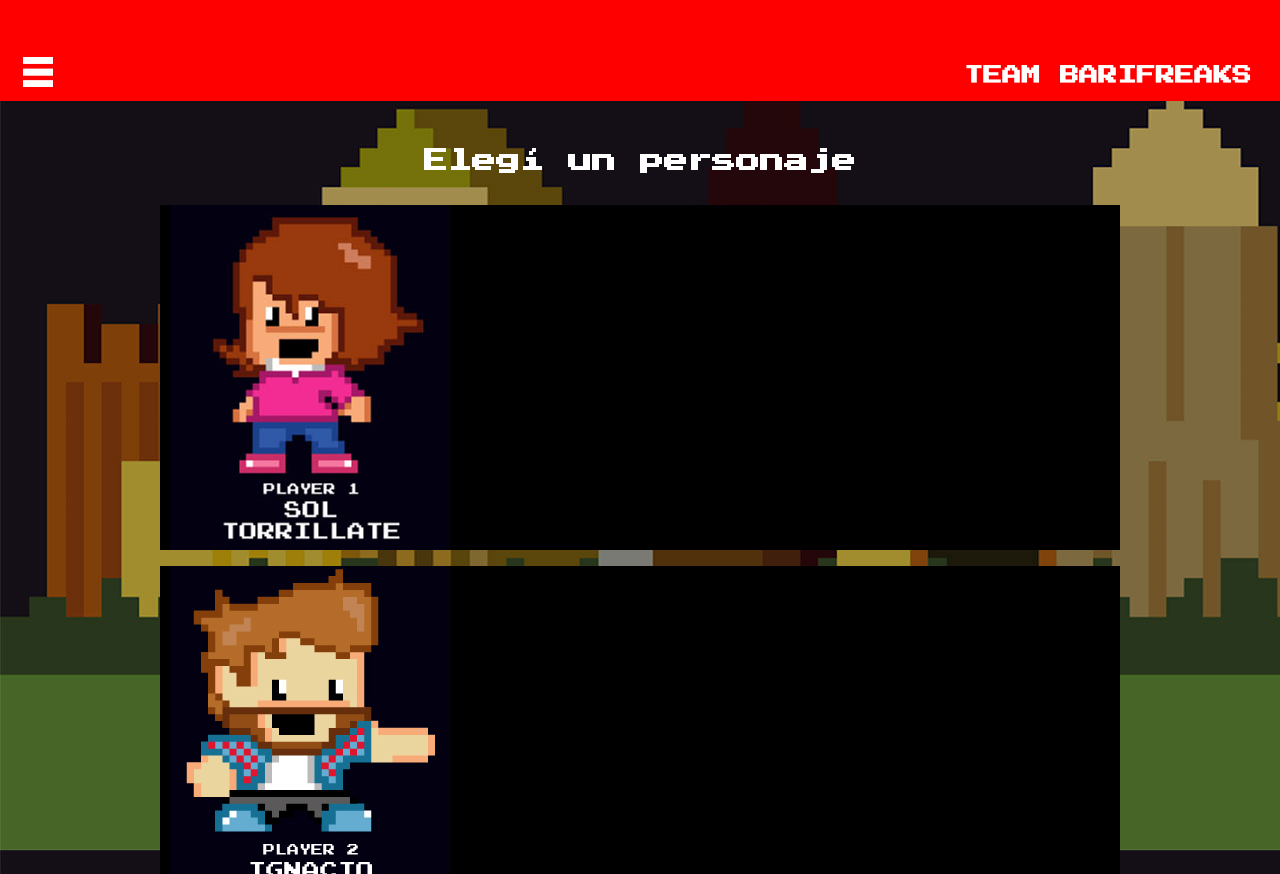
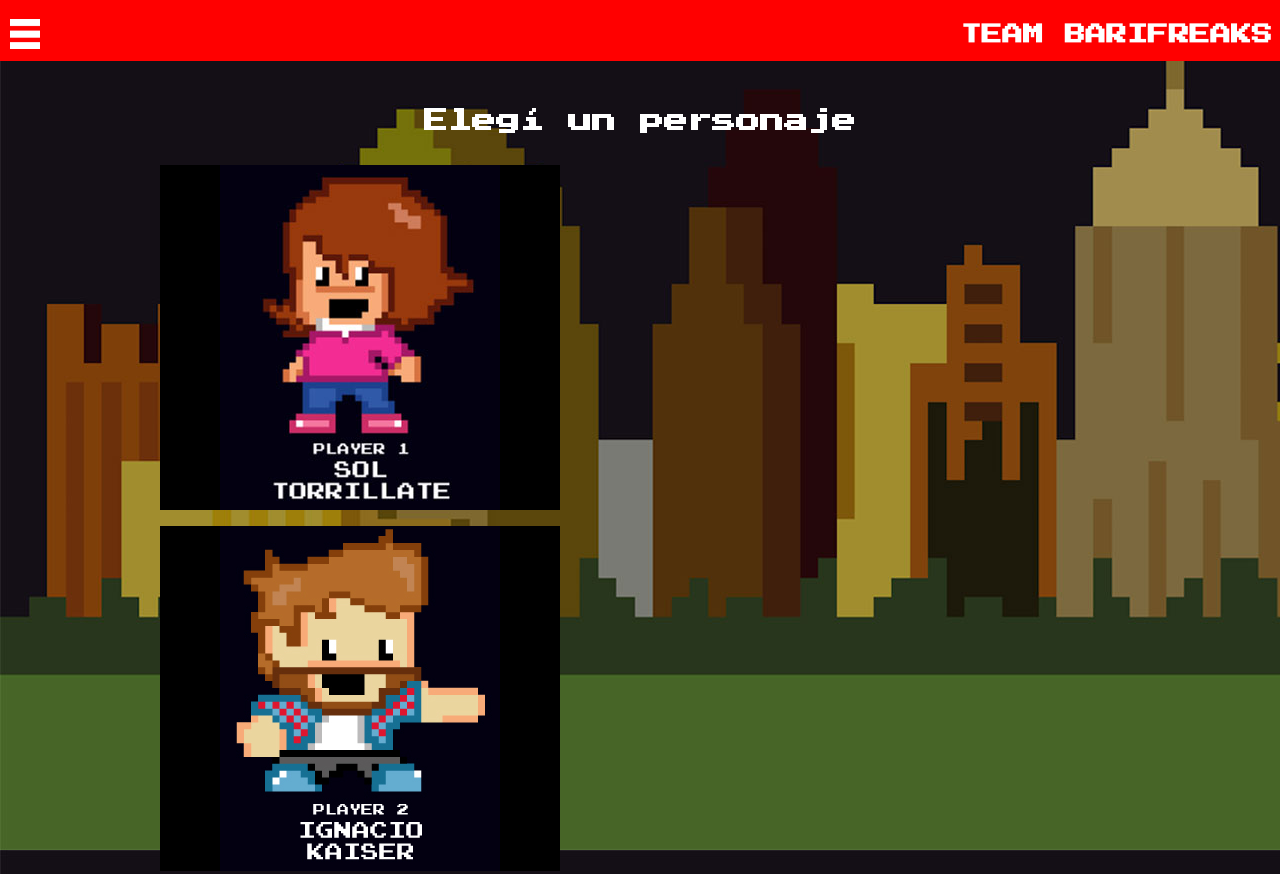
Before and after one commit to nachokaiser/practico2, a plain HTML site: page index.html in a window 1280 px wide. Shown: the top 874 px of the page. Drawn offline with Linux system fonts and the light colour scheme.

Commit message:
modificada barra de navegacion

```diff
--- a/estilos/estilos.css
+++ b/estilos/estilos.css
@@ -23,17 +23,21 @@ header{
 }
 
  header h1{
-  position: relative;
+  position: inline;
   text-align: right;
   font-family: 'Press Start 2P', sans-serif;
-  font-size: 1.2em;
+  font-size: 1.3em;
+  margin-top: -.4em;
+  margin-right: .2em;
   color: #fff;
   right: 25px;
  }
 
  #menu{
-   position: relative;
-   top: 25px;
+   position: inline;
+   float: left;
+   margin-top: -.8em;
+   margin-left: .4em;
    left: 10px;
    width: 30px;
    height: 30px;
@@ -102,8 +106,8 @@ h2{
 }
 
 img{
-  margin-left: 10px;
-  margin-right: 10px;
+  margin: auto;
+  display: block;
 }
 
 .avatar:hover{
@@ -125,6 +129,7 @@ article{
   color: #fff;
   margin-bottom: 1em;
   background-color: black;
+  max-width: 25em;
 }
 
 .img-bio{
@@ -241,7 +246,8 @@ footer p{
 }
 
 section {
-
+    display: block;
+    margin: auto;
 }
 
 .descripcion {
```
